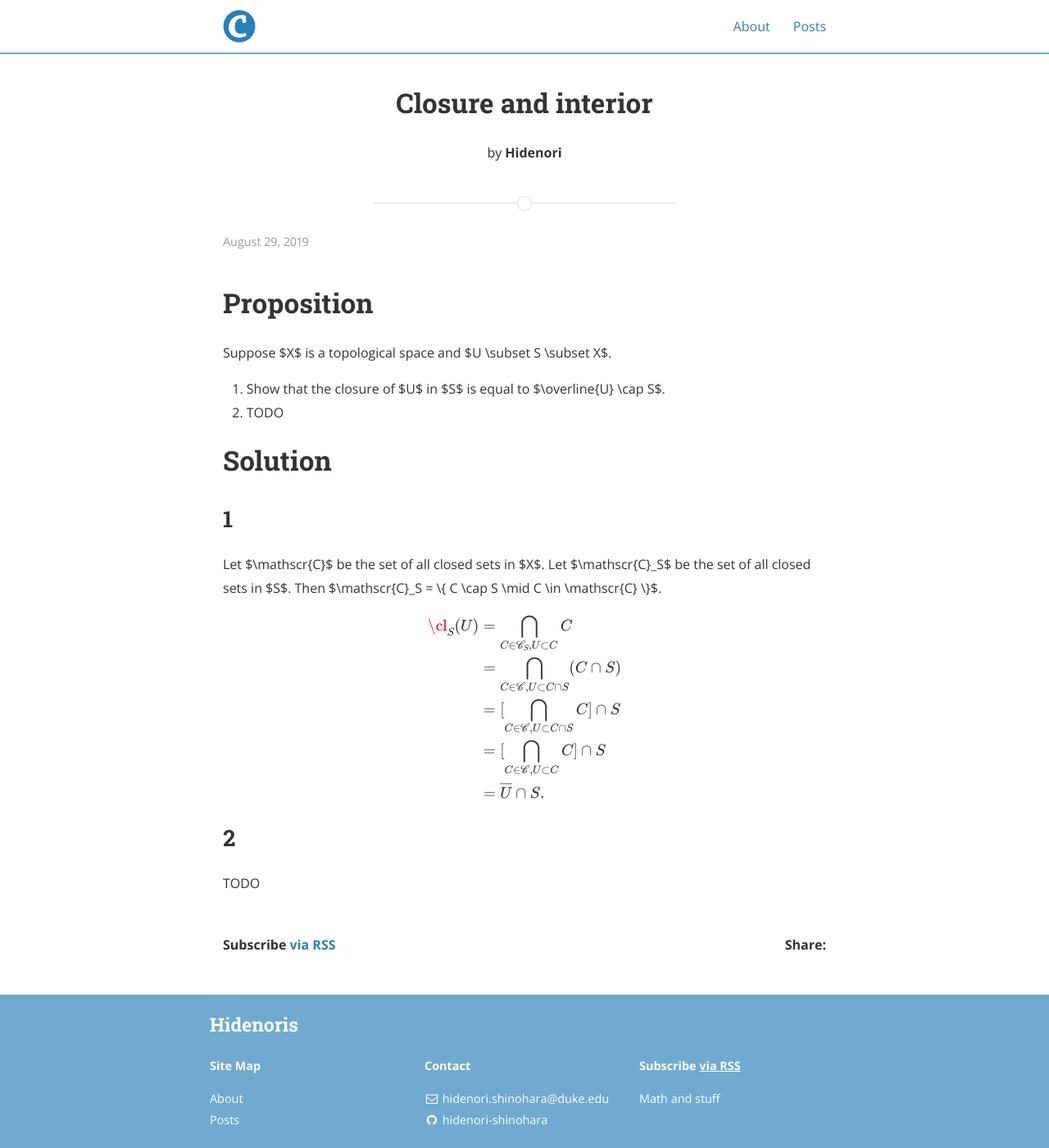
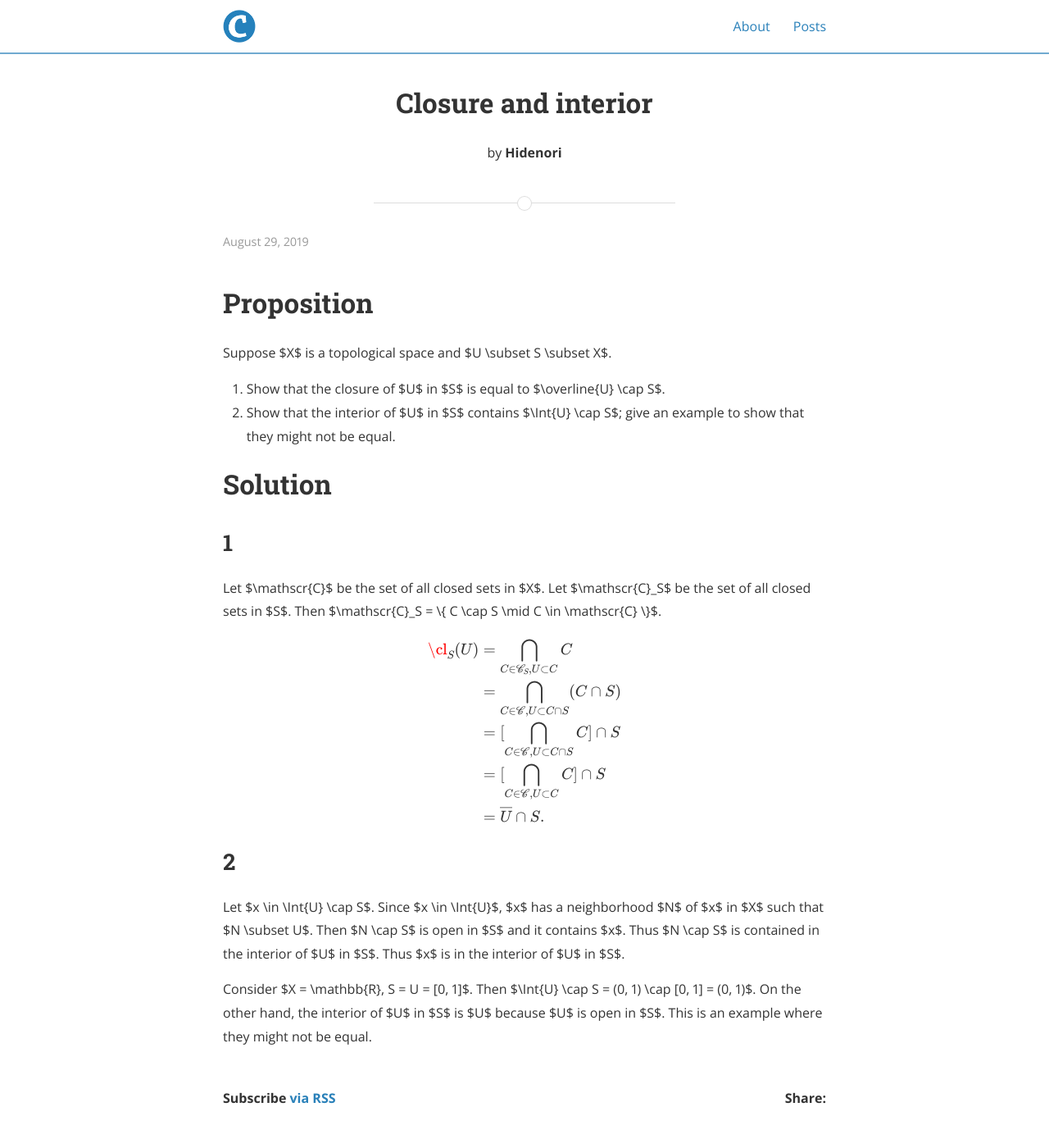
Before and after one commit to hidenori-shinohara/hidenori-shinohara.github.io, a Jekyll site: the page built from _posts/introduction_to_topological_manifolds/chapter3/2019-08-29-closure-subspace-ex-3-7.md, in a window 1280 px wide and 1400 px high. Shown: the whole window at 82% size. Built offline with Jekyll 4.4.1, drawn with Linux system fonts in a browser that asks for light colours; nearby versions of some CDN libraries; formulas are drawn with MathJax 3.

Commit message:
Finish 3-7(b)

```diff
--- a/_posts/introduction_to_topological_manifolds/chapter3/2019-08-29-closure-subspace-ex-3-7.md
+++ b/_posts/introduction_to_topological_manifolds/chapter3/2019-08-29-closure-subspace-ex-3-7.md
@@ -9,7 +9,7 @@ author: Hidenori
 Suppose $X$ is a topological space and $U \subset S \subset X$.
 
 1. Show that the closure of $U$ in $S$ is equal to $\overline{U} \cap S$.
-1. TODO
+1. Show that the interior of $U$ in $S$ contains $\Int{U} \cap S$; give an example to show that they might not be equal.
 
 # Solution
 
@@ -31,4 +31,13 @@ $$
 $$
 
 ## 2
-TODO
+Let $x \in \Int{U} \cap S$.
+Since $x \in \Int{U}$, $x$ has a neighborhood $N$ of $x$ in $X$ such that $N \subset U$.
+Then $N \cap S$ is open in $S$ and it contains $x$.
+Thus $N \cap S$ is contained in the interior of $U$ in $S$.
+Thus $x$ is in the interior of $U$ in $S$.
+
+Consider $X = \mathbb{R}, S = U = [0, 1]$.
+Then $\Int{U} \cap S = (0, 1) \cap [0, 1] = (0, 1)$.
+On the other hand, the interior of $U$ in $S$ is $U$ because $U$ is open in $S$.
+This is an example where they might not be equal.
```
